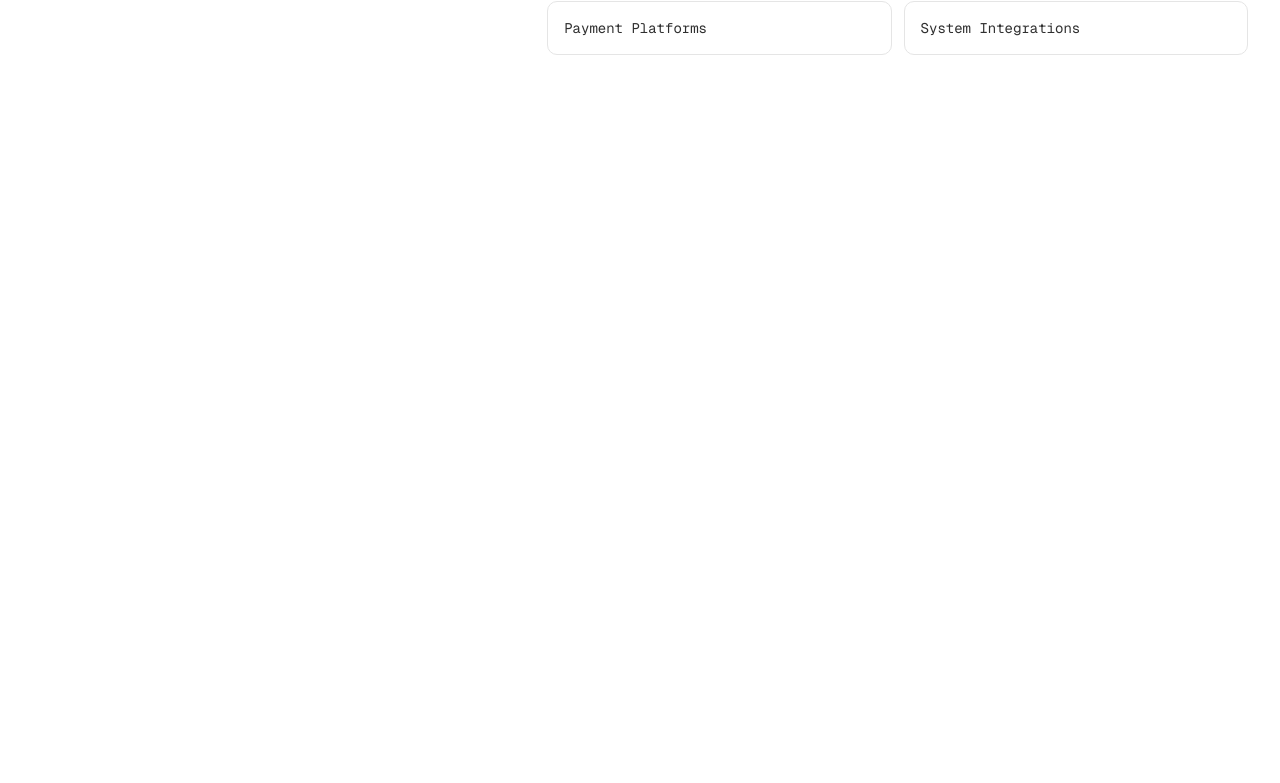
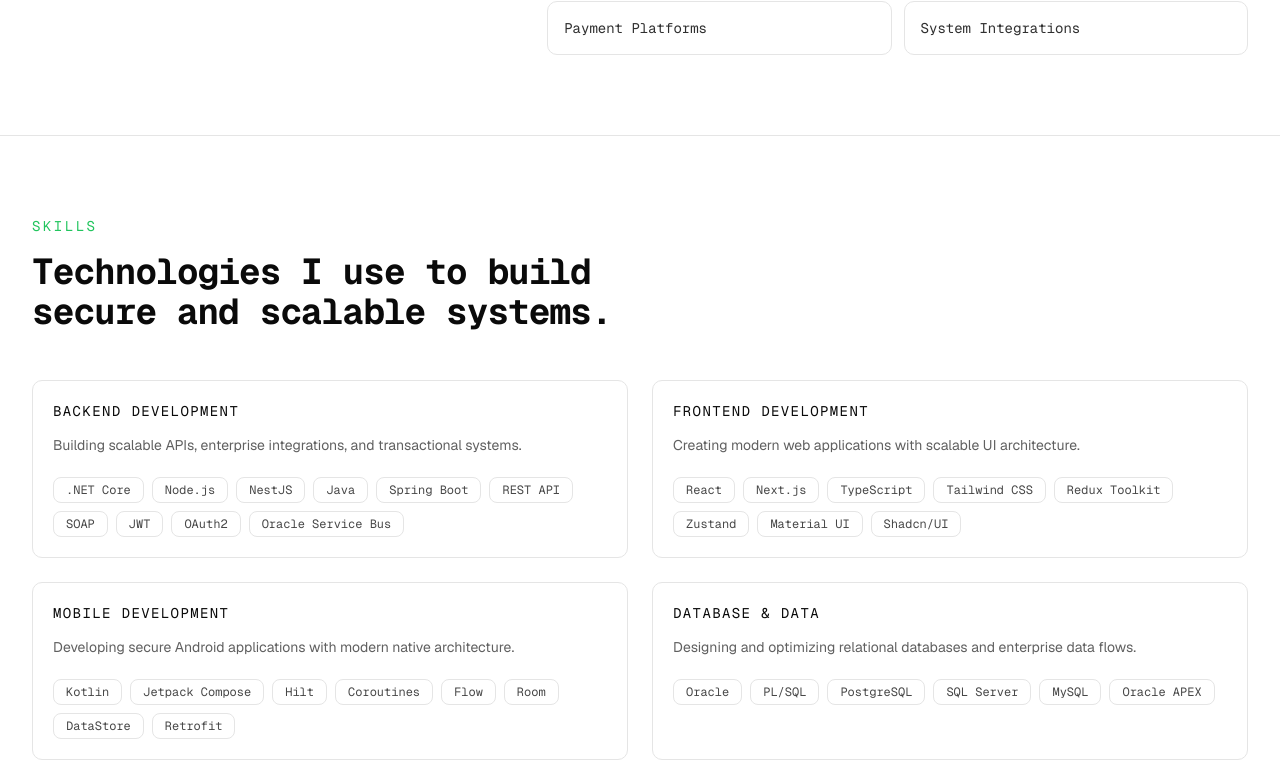
Before and after one commit to asamuel/alex-portfolio, a Next.js app: page / in a window 1280 px wide. Shown: the part 1159-1942 px from the top of the page. Before the commit the page ends 1294 px from the top, so only its background shows below. Built offline with nearby package versions, Linux system fonts and the light colour scheme.

Commit message:
add skills section

```diff
--- a/src/app/page.tsx
+++ b/src/app/page.tsx
@@ -1,11 +1,13 @@
 import { AboutSection } from '@/sections/about/about';
 import { HeroSection } from '@/sections/hero/hero';
+import { SkillSection } from '@/sections/skills/skills';
 
 const HomePage = () => {
   return (
     <main>
       <HeroSection />
       <AboutSection />
+      <SkillSection />
     </main>
   );
 };
--- /dev/null
+++ b/src/sections/skills/skill-tag.tsx
@@ -0,0 +1,5 @@
+export const SkillTag = ({ name }: { name: string }) => (
+  <span className="rounded-md border border-border px-3 py-1 font-mono text-xs text-foreground/75 transition-colors hover:border-accent hover:text-foreground">
+    {name}
+  </span>
+);
--- /dev/null
+++ b/src/sections/skills/skills-grid.tsx
@@ -0,0 +1,59 @@
+import type { Skill } from '@/types/skill';
+import { SkillTag } from './skill-tag';
+
+type SkillsGridProps = {
+  skills: Skill[];
+};
+
+const SKILL_VISIBLE_LIMITS: Record<string, number> = {
+  backend: 7,
+  frontend: 6,
+  mobile: 6,
+  database: 5,
+  'cloud-devops': 4,
+  'ai-tools': 3,
+};
+
+const DEFAULT_VISIBLE_SKILLS = 6;
+
+export const SkillsGrid = ({ skills }: SkillsGridProps) => {
+  return (
+    <div className="grid gap-6 md:grid-cols-2 sm:grid-cols-3">
+      {skills.map((skillGroup) => {
+        const visibleLimit = SKILL_VISIBLE_LIMITS[skillGroup.id] ?? DEFAULT_VISIBLE_SKILLS;
+
+        const visibleItems = skillGroup.items.slice(0, visibleLimit);
+        const hiddenCount = skillGroup.items.length - visibleItems.length;
+
+        return (
+          <div
+            key={skillGroup.id}
+            className="rounded-lg border border-border bg-card p-5 transition-colors hover:border-accent"
+          >
+            <h3 className="font-mono text-sm uppercase tracking-widest text-foreground">
+              {skillGroup.title}
+            </h3>
+
+            <p className="mt-3 text-sm leading-6 text-foreground/65">{skillGroup.description}</p>
+
+            <div className="mt-5 flex flex-wrap gap-2">
+              <div className="hidden flex-wrap gap-2 lg:flex">
+                {skillGroup.items.map((item) => (
+                  <SkillTag key={item.name} name={item.name} />
+                ))}
+              </div>
+
+              <div className="flex flex-wrap gap-2 lg:hidden">
+                {visibleItems.map((item) => (
+                  <SkillTag key={item.name} name={item.name} />
+                ))}
+
+                {hiddenCount > 0 && <SkillTag name={`+${hiddenCount}`} />}
+              </div>
+            </div>
+          </div>
+        );
+      })}
+    </div>
+  );
+};
--- /dev/null
+++ b/src/sections/skills/skills.tsx
@@ -0,0 +1,25 @@
+import { skills } from '@/constants/skills';
+import { SkillsGrid } from './skills-grid';
+
+export const SkillSection = () => {
+  return (
+    <section
+      id="skills"
+      className="scroll-mt-24 border-t border-border bg-background px-4 py-20 sm:px-6 lg:px-8"
+    >
+      <div className="mx-auto max-w-7xl">
+        <div className="max-w-2xl">
+          <p className="font-mono text-sm uppercase tracking-[0.18em] text-accent">Skills</p>
+
+          <h2 className="mt-4 font-mono text-3xl font-bold tracking-tight text-foreground sm:text-4xl">
+            Technologies I use to build secure and scalable systems.
+          </h2>
+        </div>
+
+        <div className="mt-12">
+          <SkillsGrid skills={skills} />
+        </div>
+      </div>
+    </section>
+  );
+};
--- a/src/types/skill.ts
+++ b/src/types/skill.ts
@@ -5,4 +5,5 @@
   title: string;
   description: string;
   items: TechItem[];
+
 }
```
